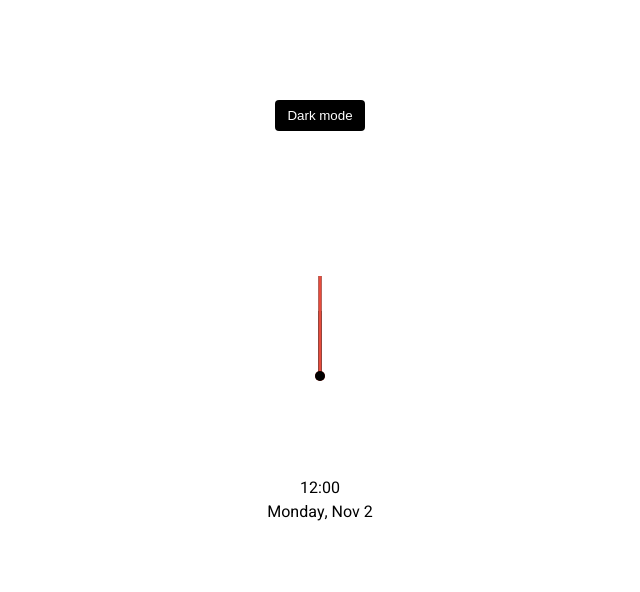
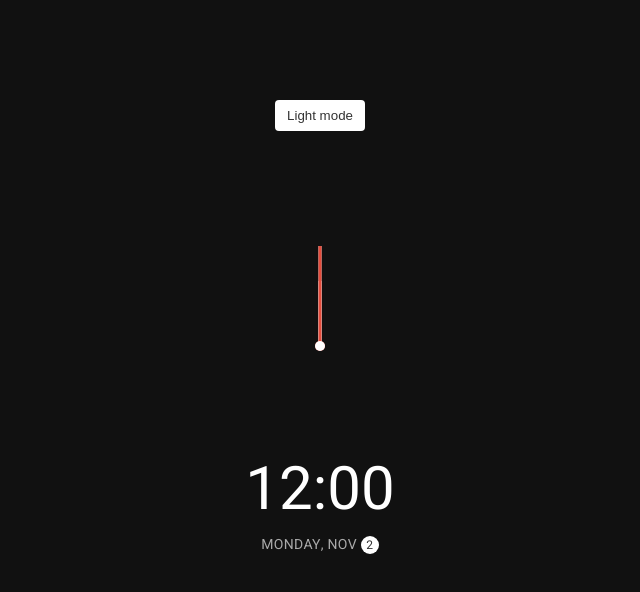
Before and after one commit to NaveenDK/clock-htmlcss, a plain HTML site: page index.html in a window 1280 px wide. Both pictures are taken after a click on the button "Dark mode". Shown: the whole page, without its empty margins (320-960 px from the left). Drawn offline with Linux system fonts and the light colour scheme.

Commit message:
added scripts, styles and html

```diff
--- a/script.js
+++ b/script.js
@@ -1,12 +1,26 @@
-// const labels = document.querySelectorAll(".form-control label");
+const toggle = document.querySelector('.toggle');
 
-// labels.forEach((label) => {
-//   label.innerHTML = label.innerText
-//     .split("")
-//     .map(
-//       (letter, idx) => `<span
-//     style="transition-delay:${idx * 50}ms"
-//     >${letter}</span>`
-//     )
-//     .join("");
-// });
+
+const days = ['Sunday','Monday',"Tuesday","Wednesday","Thursday","Friday","Saturday"]
+
+const months = ["Jan","Feb","Mar","Apr","May","Jun","Jul","Aug","Sep","Oct","Nov","Dec"]
+
+
+toggle.addEventListener('click',(e)=>{
+  const html= document.querySelector('html')
+
+  if(html.classList.contains('dark')){
+    html.classList.remove('dark')
+    e.target.innerHTML='Dark mode'
+  }
+  else{
+    html.classList.add('dark')
+    e.target.innerHTML='Light mode'
+  }
+})
+
+
+function setTime(){
+  const time = new Date();
+  console.log(time)
+}
--- a/style.css
+++ b/style.css
@@ -112,3 +112,29 @@ html{
   border-radius:50%;
 
  }
+
+ .time{
+  font-size:60px;
+
+ }
+
+ .date{
+  color:#aaa;
+  font-size:14px;
+  letter-spacing:0.3px;
+  text-transform:uppercase;
+ }
+
+ .date .circle{
+  background-color:var(--primary-color);
+  color:var(--secondary-color);
+  border-radius:50%;
+  height:18px;
+  width:18px;
+  display:inline-flex;
+  align-items: center;
+  justify-content:center;
+  line-height:18px;
+  transition: all 0.5s ease-in;
+  font-size:12px;
+ }
```
